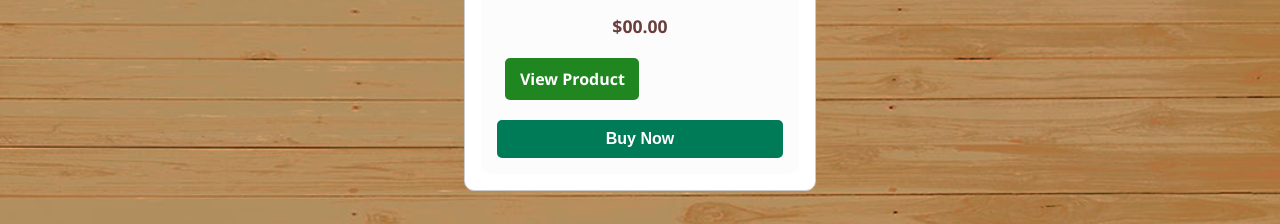
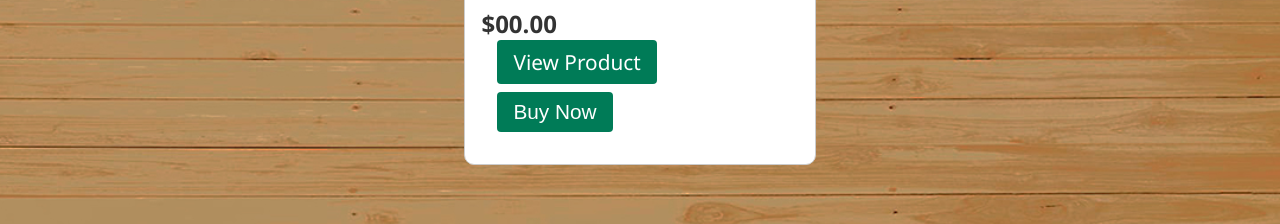
Before and after one commit to charel-ship-it/pastura-store, a plain HTML site: page products/products-usa.html in a window 1280 px wide. Shown: the part 856-1080 px from the top of the page. Drawn offline with Linux system fonts and the light colour scheme.

Commit message:
Deploying update

```diff
--- a/products/products-style.css
+++ b/products/products-style.css
@@ -127,54 +127,52 @@ body.product-page {
 
 /* === Extra Info (Price, Button) === */
 .product-extra {
-  margin-top: auto;
-  display: flex;
-  flex-direction: column;
-  gap: 0.75rem;
-  text-align: center;
-  padding: 1rem;
-  background-color: #fdfcfc;
-  border-top: 1px solid #d4cfcf;
-  border-radius: 0 0 10px 10px;
+  margin-top: 10px;
 }
 
 .custom-price {
-  font-size: 1.1rem;
+  display: block;
   font-weight: bold;
-  color: #6b3e3e;
+  font-size: 1.5rem;
+  color: #333;
+  margin-bottom: 8px;
 }
 
-.view-product-button {
-  background-color: #208620;
-  color: #fff;
-  padding: 10px;
-  border-radius: 5px;
-  text-decoration: none;
-  font-weight: bold;
-  transition: background 0.3s ease;
-  margin: 8px;
-  width: 40%;
-  font-size: 1rem;
+.button-row {
+  display: flex;
+  gap: 10px;
+  flex-wrap: wrap;
 }
 
-.view-product-button:hover {
-  background-color: #8a5c5c;
+
+.view-product-button {
+  background-color: #007b57;
+  color: white;
+  margin: 1rem;
+   font-size: 1.3rem;
+    padding: 8px 16px;
+ text-decoration: none;
+  border: none;
+  border-radius: 4px;
+  cursor: pointer;
+  white-space: nowrap;
+  flex: 1; /* لجعل الزرين يتمددان حسب المساحة */
+  text-align: center;
 }
 
 .buy-now-button {
   background-color: #007b57;
   color: white;
-  padding: 10px;
+  margin: 1rem;
+   font-size: 1.3rem;
+    padding: 8px 16px;
+
   border: none;
-  border-radius: 5px;
-  font-weight: bold;
+  border-radius: 4px;
   cursor: pointer;
-  transition: background 0.3s ease;
-  font-size: 1rem;
-}
-
-.buy-now-button:hover {
-  background-color: #059e6a;
+  white-space: nowrap;
+  flex: 1; /* لجعل الزرين يتمددان حسب المساحة */
+  text-align: center;
 }
 
 /* === Shopify Buy Button Adjustments === */
```
Also changed, not shown: products/cart.html (+1 -1 lines).
